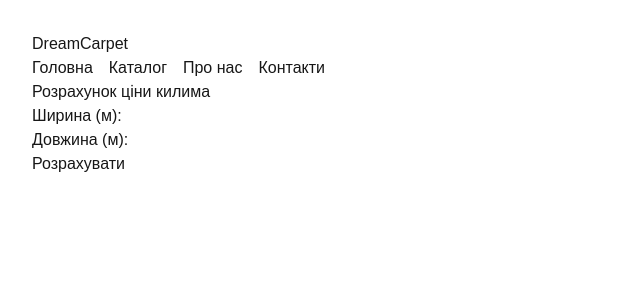
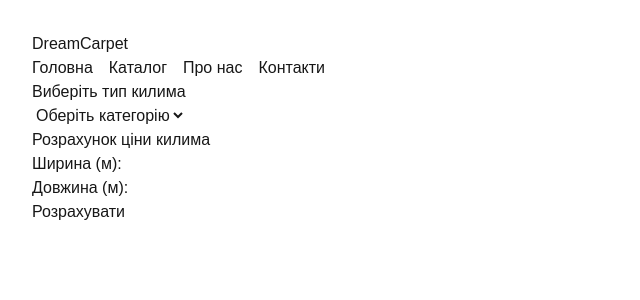
Before and after one commit to gb8kmmch7h-blip/dreamcarpet, a Next.js app: page / in a window 1280 px wide. Shown: the top 300 px of the page, without its empty margins (0-640 px from the left). Built offline with nearby package versions, Linux system fonts and the light colour scheme.

Commit message:
Update page.tsx

```diff
--- a/app/page.tsx
+++ b/app/page.tsx
@@ -1,16 +1,30 @@
 import React, { useState } from 'react';
 
 export default function HomePage() {
+  const [category, setCategory] = useState('');
   const [width, setWidth] = useState('');
   const [length, setLength] = useState('');
-  const [price, setPrice] = useState(null);
+  const [price, setPrice] = useState<number | null>(null);
 
   const calculatePrice = () => {
     const w = parseFloat(width);
     const l = parseFloat(length);
-    if (!isNaN(w) && !isNaN(l)) {
+    if (!isNaN(w) && !isNaN(l) && category) {
       const area = w * l;
-      const unitPrice = 500; // базова ціна за квадратний метр
+      let unitPrice = 0;
+      switch (category) {
+        case 'budget':
+          unitPrice = 300;
+          break;
+        case 'standard':
+          unitPrice = 500;
+          break;
+        case 'premium':
+          unitPrice = 800;
+          break;
+        default:
+          unitPrice = 0;
+      }
       setPrice(area * unitPrice);
     } else {
       setPrice(null);
@@ -31,6 +45,15 @@ export default function HomePage() {
         </nav>
       </header>
       <main>
+        <section>
+          <h2>Виберіть тип килима</h2>
+          <select value={category} onChange={(e) => setCategory(e.target.value)}>
+            <option value="">Оберіть категорію</option>
+            <option value="budget">Бюджетний</option>
+            <option value="standard">Середній</option>
+            <option value="premium">Преміум</option>
+          </select>
+        </section>
         <section>
           <h2>Розрахунок ціни килима</h2>
           <div>
```
